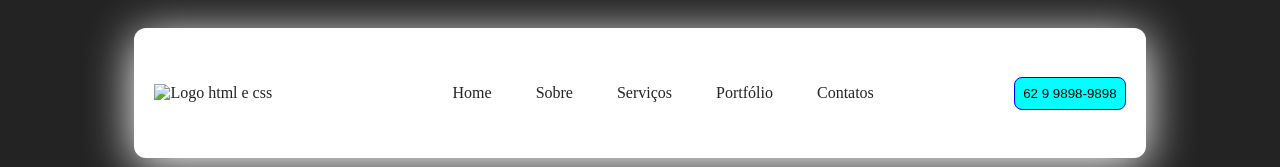
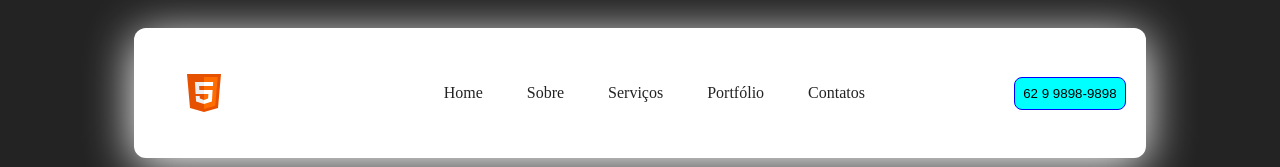
Before and after one commit to kkleber1991/ESTUDANDO-HTML-E-CSS, a plain HTML site: page index.html in a window 1280 px wide. Shown: the top 167 px of the page. Drawn offline with Linux system fonts and the light colour scheme.

Commit message:
Logo
Foi feito ajuste com inserção e transição da logo. As questões de cores a principio é apenas para localização visual.

```diff
--- a/index.html
+++ b/index.html
@@ -13,8 +13,8 @@
 <body>
     <div class="caixaglobal">
         <header>
-            <div>
-                <img src="" alt="Logo html e css">
+            <div class="logo">
+                <img class="pushbig" src="./assets/icons8-html-5.svg" alt="Logo html e css">
             </div>
             <div>
                 <ul>
--- a/style.css
+++ b/style.css
@@ -25,6 +25,22 @@ ul {
 li {
     display: inline-block;
     margin: 20px;
+}
+
+.logo {
+    display: flex;
+    justify-content: center;
+    width: 100px;
+}
+
+.pushbig {
+    justify-content: center;
+    transition: 0.5s;
+}
+
+.pushbig:hover {
+    transform: scale(1.5);
+    transition: 0.5s;
 }
 
 .caixaglobal {
```
Also changed, not shown: assets/icons8-html-5.svg (added).
